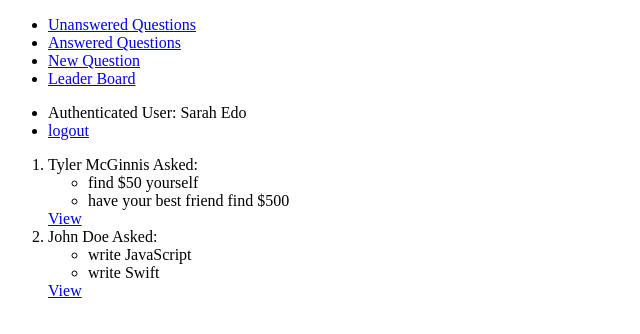
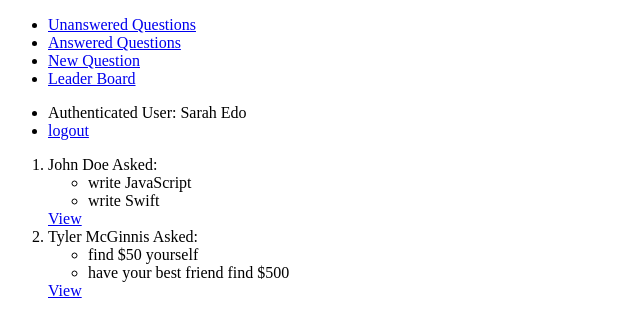
Before and after one commit to MuhammadFarag/udacity-react-would-you-rather, a React (Create React App) app: page / in a window 1280 px wide. Both pictures are taken after a click on the button "Sarah Edo". Shown: the top 334 px of the page, without its empty margins (0-640 px from the left). Built offline with nearby package versions, Linux system fonts and the light colour scheme.

Commit message:
feat: Display the most recent questions first

```diff
--- a/src/components/QuestionList.js
+++ b/src/components/QuestionList.js
@@ -7,7 +7,7 @@ export function QuestionList({questions}) {
 
   return <div>
     <ol>
-      {questions.map((question) => (
+      {questions.sort((a, b) => b.timestamp - a.timestamp).map((question) => (
         <ListItem key={question.id} author={users[question.author]} question={question} onClick={() => {
         }}/>
       ))}
```
